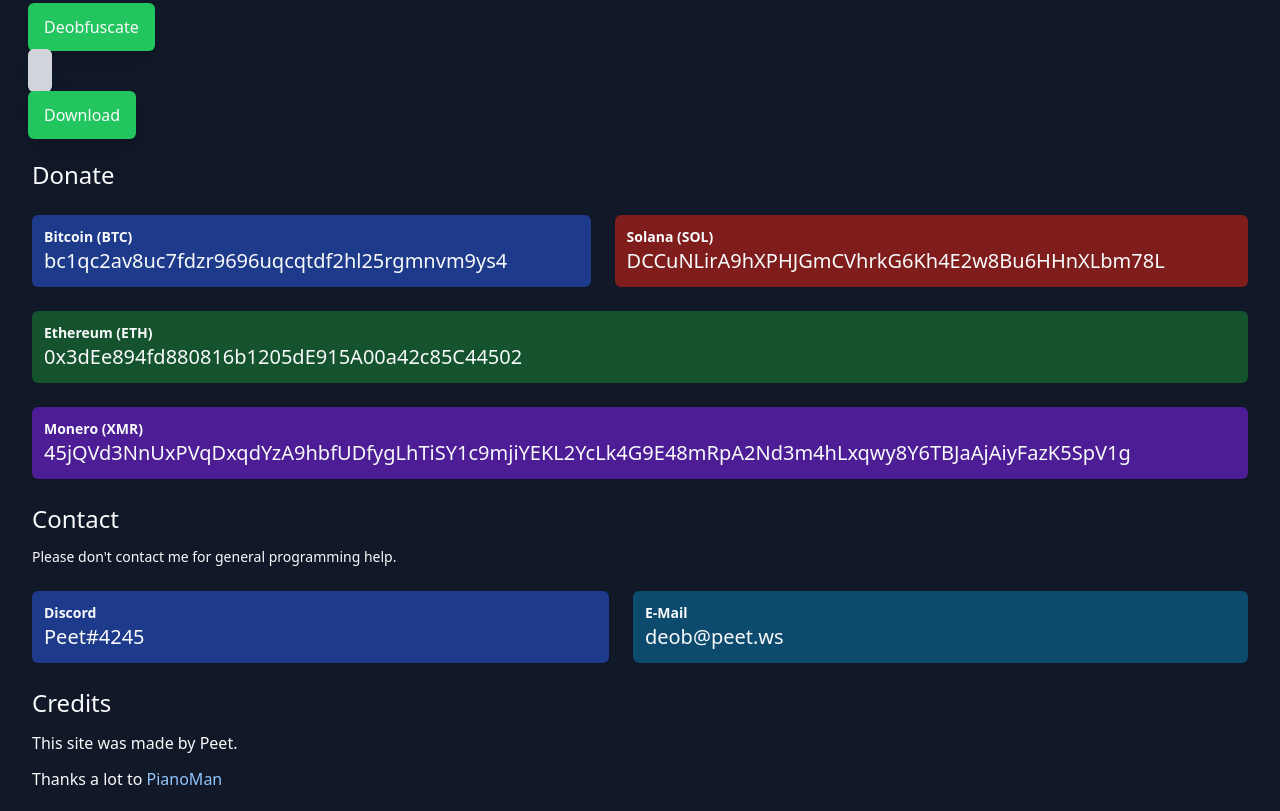
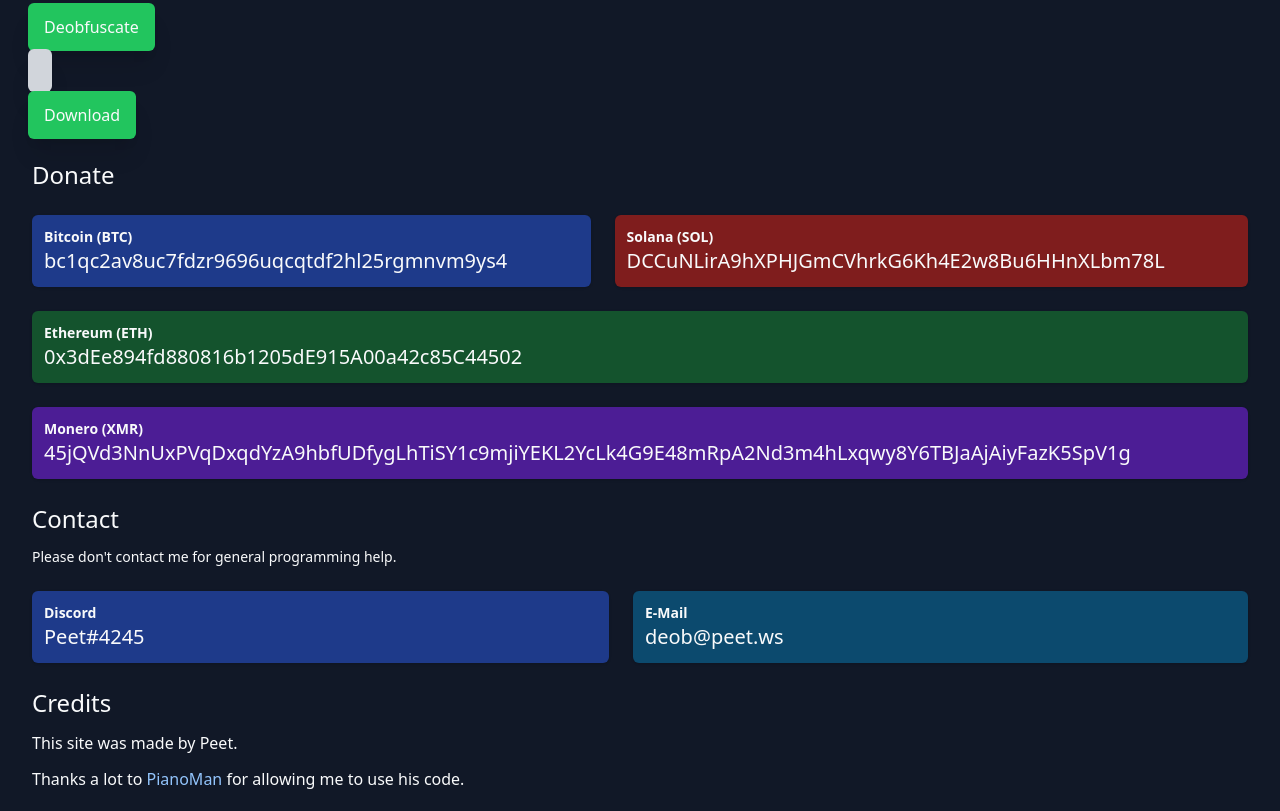
Before and after one commit to pagpeter/GPJSD, a website: page static/index.html in a window 1280 px wide. Shown: the part 413-1224 px from the top of the page. Drawn offline with Linux system fonts and the light colour scheme; a script that the page names is missing; a small style sheet from the web is missing.

Commit message:
fixed credits

```diff
--- a/static/index.html
+++ b/static/index.html
@@ -238,6 +238,6 @@
     <h1 class="text-2xl m-3">Credits</h1>
 
     <p class="m-3">This site was made by Peet.</p>
-    <p class="m-3">Thanks a lot to <a class="text-blue-300" href="https://steakenthusiast.github.io/">PianoMan</a></p>
+    <p class="m-3">Thanks a lot to <a class="text-blue-300" href="https://steakenthusiast.github.io/">PianoMan</a> for allowing me to use his code.</p>
 	</body>
 </html>
```
